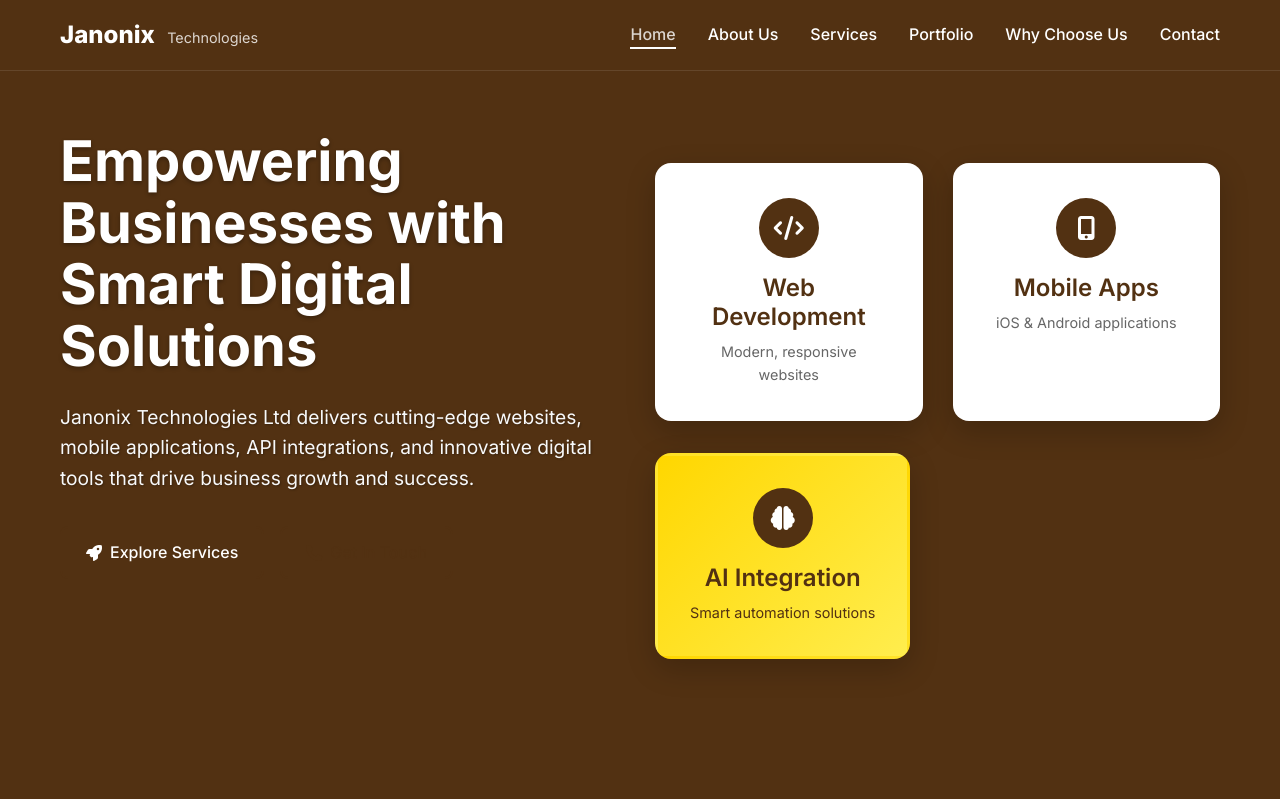
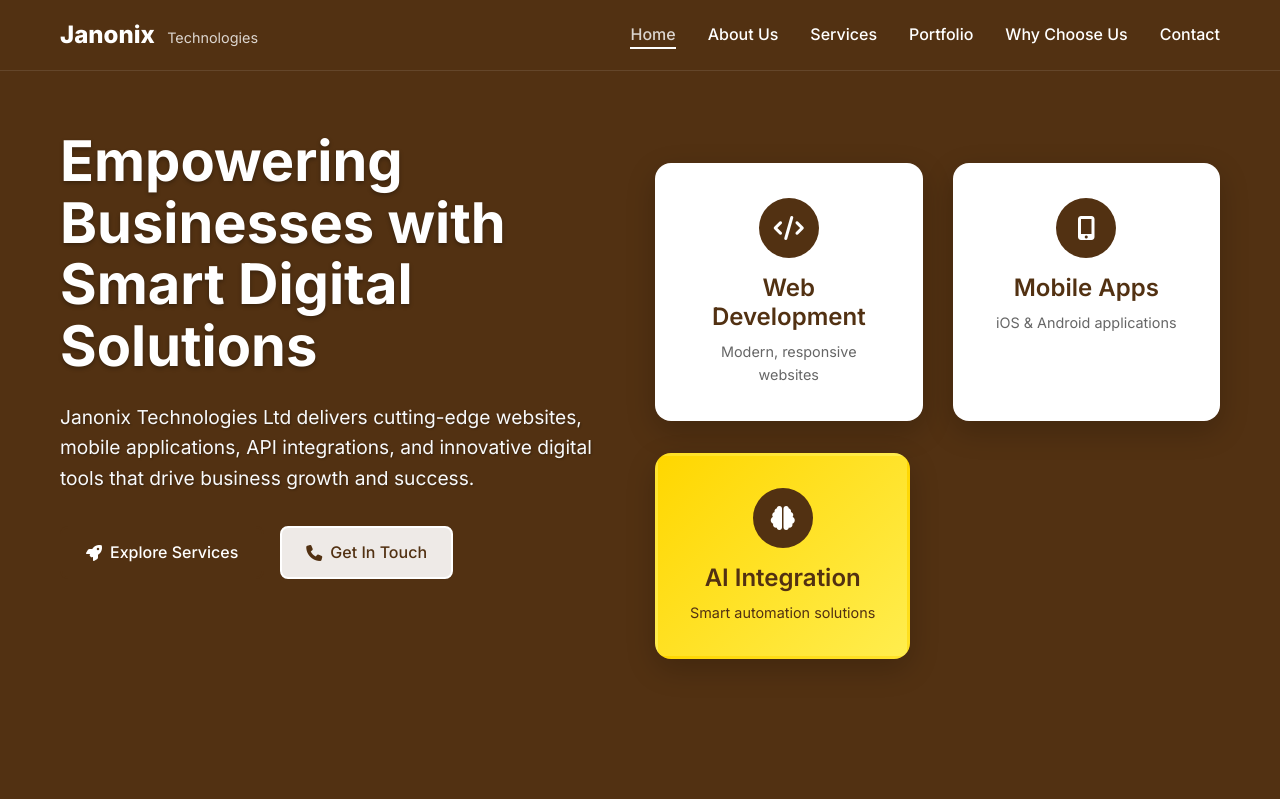
Before and after one commit to Janon04/janonix-website, a Django app: page / in a window 1280 px wide. Shown: the top 799 px of the page. Run offline with Django 5.2, Linux system fonts and the light colour scheme; data that the repository does not hold is empty.

Commit message:
Fix hero section button visibility - improved outline button styling

```diff
--- a/static/css/style.css
+++ b/static/css/style.css
@@ -73,15 +73,17 @@ p {
 }
 
 .btn-outline {
-    background: transparent;
-    color: #523112;
-    border: 2px solid #523112;
+    background: rgba(255, 255, 255, 0.9);
+    color: #523112;
+    border: 2px solid white;
+    backdrop-filter: blur(10px);
 }
 
 .btn-outline:hover {
-    background: #523112;
-    color: white;
+    background: white;
+    color: #523112;
     transform: translateY(-2px);
+    box-shadow: 0 8px 20px rgba(255, 255, 255, 0.3);
 }
 
 .btn-outline-white {
```
